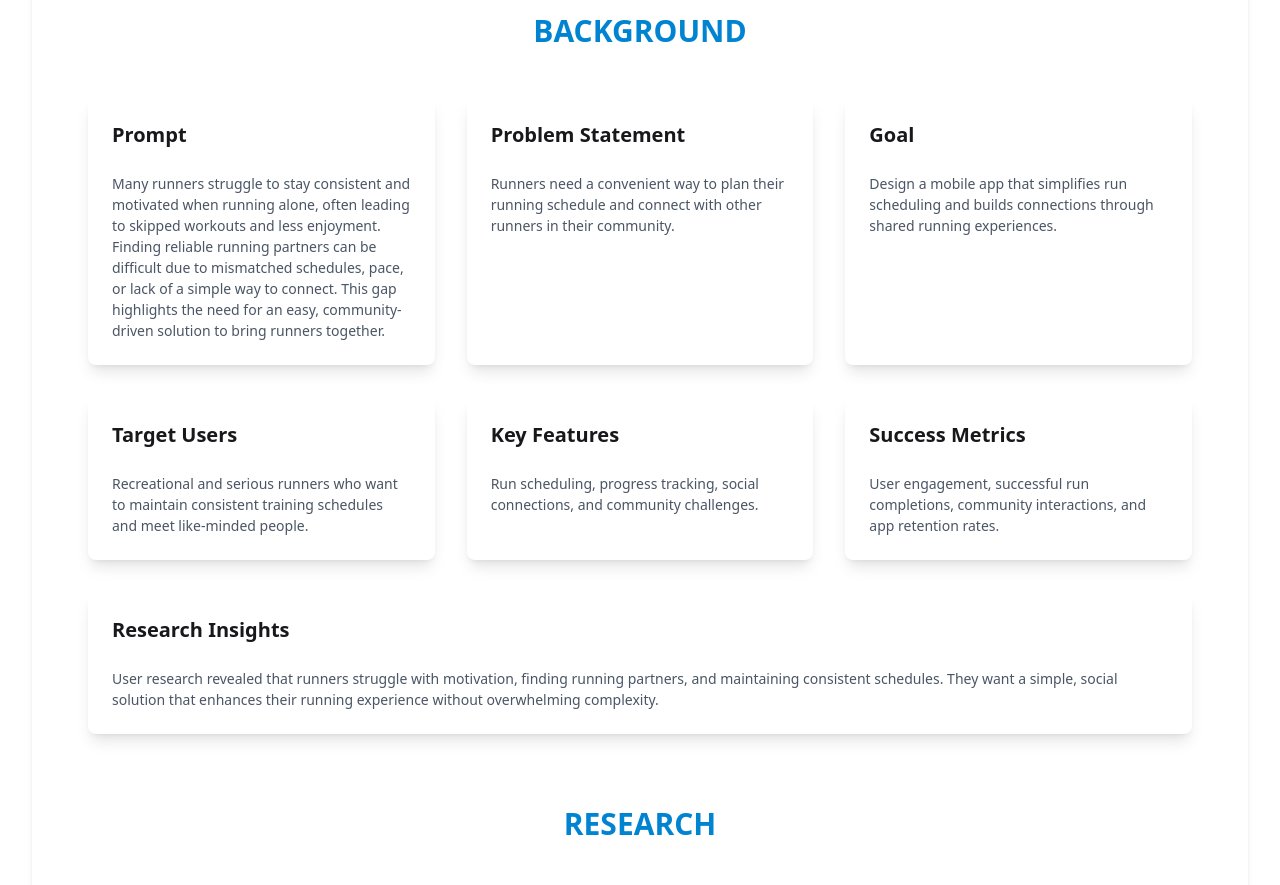
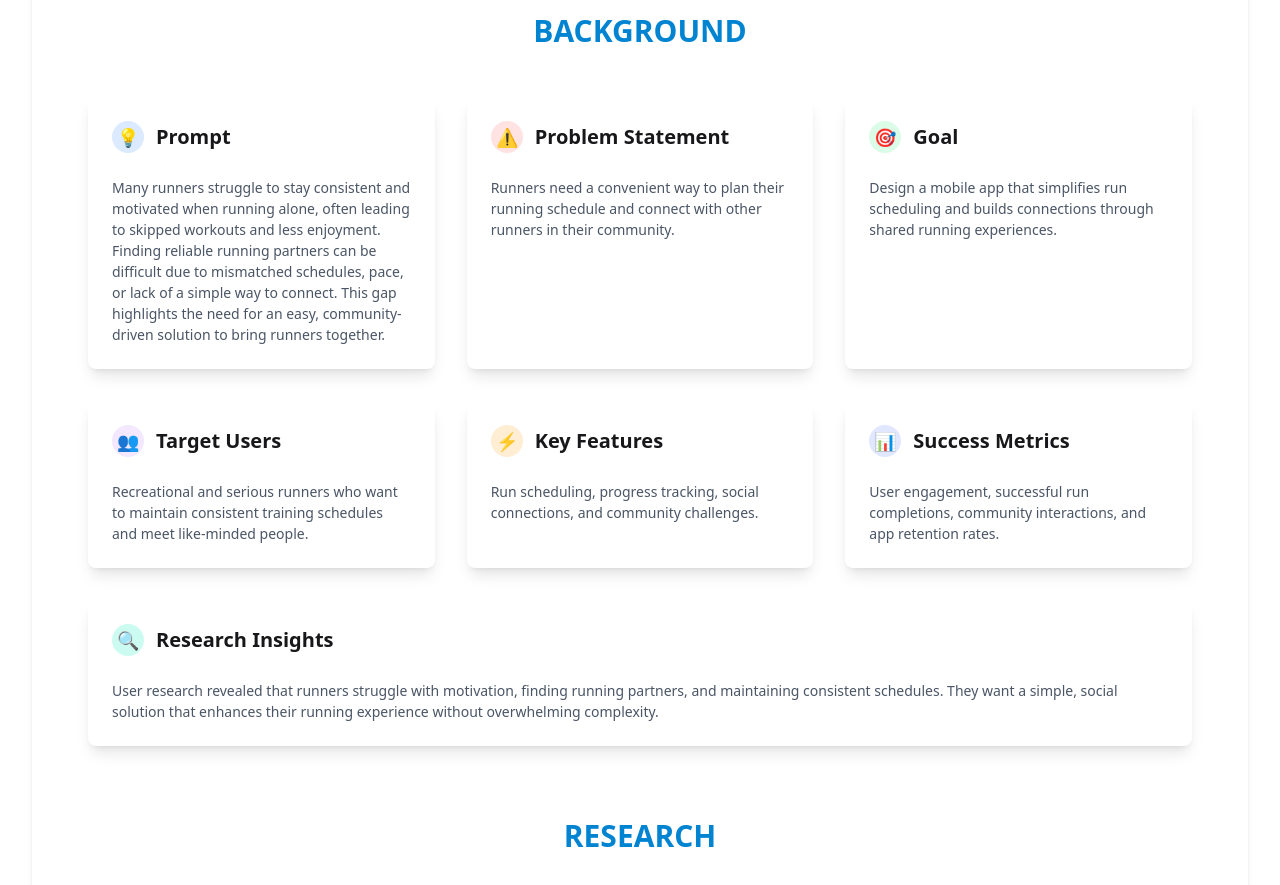
Before and after one commit to oniids13/pace-pal-portfolio-page, a React (Vite) app: page / in a window 1280 px wide. Shown: the part 960-1845 px from the top of the page. Built offline with nearby package versions, Linux system fonts and the light colour scheme.

Commit message:
add icons on background section

```diff
--- a/src/components/body_content/Background.jsx
+++ b/src/components/body_content/Background.jsx
@@ -8,7 +8,12 @@ const Background = () => {
       <div className="grid grid-cols-1 md:grid-cols-2 lg:grid-cols-3 gap-8">
         {/* Row 1 */}
         <div className="bg-white p-6 rounded-lg shadow-lg">
-          <h2 className="text-xl font-bold mb-6">Prompt</h2>
+          <div className="flex items-center mb-6">
+            <div className="w-8 h-8 bg-blue-100 rounded-full flex items-center justify-center mr-3">
+              <span className="text-blue-600 text-lg">💡</span>
+            </div>
+            <h2 className="text-xl font-bold">Prompt</h2>
+          </div>
           <p className="text-gray-600">
             Many runners struggle to stay consistent and motivated when running
             alone, often leading to skipped workouts and less enjoyment. Finding
@@ -20,7 +25,12 @@ const Background = () => {
         </div>
 
         <div className="bg-white p-6 rounded-lg shadow-lg">
-          <h2 className=" text-xl font-bold mb-6">Problem Statement</h2>
+          <div className="flex items-center mb-6">
+            <div className="w-8 h-8 bg-red-100 rounded-full flex items-center justify-center mr-3">
+              <span className="text-red-600 text-lg">⚠️</span>
+            </div>
+            <h2 className="text-xl font-bold">Problem Statement</h2>
+          </div>
           <p className="text-gray-600">
             Runners need a convenient way to plan their running schedule and
             connect with other runners in their community.
@@ -28,7 +38,12 @@ const Background = () => {
         </div>
 
         <div className="bg-white p-6 rounded-lg shadow-lg">
-          <h2 className=" text-xl font-bold mb-6">Goal</h2>
+          <div className="flex items-center mb-6">
+            <div className="w-8 h-8 bg-green-100 rounded-full flex items-center justify-center mr-3">
+              <span className="text-green-600 text-lg">🎯</span>
+            </div>
+            <h2 className="text-xl font-bold">Goal</h2>
+          </div>
           <p className="text-gray-600">
             Design a mobile app that simplifies run scheduling and builds
             connections through shared running experiences.
@@ -37,7 +52,12 @@ const Background = () => {
 
         {/* Row 2 */}
         <div className="bg-white p-6 rounded-lg shadow-lg">
-          <h2 className=" text-xl font-bold mb-6">Target Users</h2>
+          <div className="flex items-center mb-6">
+            <div className="w-8 h-8 bg-purple-100 rounded-full flex items-center justify-center mr-3">
+              <span className="text-purple-600 text-lg">👥</span>
+            </div>
+            <h2 className="text-xl font-bold">Target Users</h2>
+          </div>
           <p className="text-gray-600">
             Recreational and serious runners who want to maintain consistent
             training schedules and meet like-minded people.
@@ -45,7 +65,12 @@ const Background = () => {
         </div>
 
         <div className="bg-white p-6 rounded-lg shadow-lg">
-          <h2 className=" text-xl font-bold mb-6">Key Features</h2>
+          <div className="flex items-center mb-6">
+            <div className="w-8 h-8 bg-orange-100 rounded-full flex items-center justify-center mr-3">
+              <span className="text-orange-600 text-lg">⚡</span>
+            </div>
+            <h2 className="text-xl font-bold">Key Features</h2>
+          </div>
           <p className="text-gray-600">
             Run scheduling, progress tracking, social connections, and community
             challenges.
@@ -53,7 +78,12 @@ const Background = () => {
         </div>
 
         <div className="bg-white p-6 rounded-lg shadow-lg">
-          <h2 className=" text-xl font-bold mb-6">Success Metrics</h2>
+          <div className="flex items-center mb-6">
+            <div className="w-8 h-8 bg-indigo-100 rounded-full flex items-center justify-center mr-3">
+              <span className="text-indigo-600 text-lg">📊</span>
+            </div>
+            <h2 className="text-xl font-bold">Success Metrics</h2>
+          </div>
           <p className="text-gray-600">
             User engagement, successful run completions, community interactions,
             and app retention rates.
@@ -62,7 +92,12 @@ const Background = () => {
 
         {/* Row 3 */}
         <div className="bg-white p-6 rounded-lg shadow-lg md:col-span-2 lg:col-span-3">
-          <h2 className=" text-xl font-bold mb-6">Research Insights</h2>
+          <div className="flex items-center mb-6">
+            <div className="w-8 h-8 bg-teal-100 rounded-full flex items-center justify-center mr-3">
+              <span className="text-teal-600 text-lg">🔍</span>
+            </div>
+            <h2 className="text-xl font-bold">Research Insights</h2>
+          </div>
           <p className="text-gray-600">
             User research revealed that runners struggle with motivation,
             finding running partners, and maintaining consistent schedules. They
```
